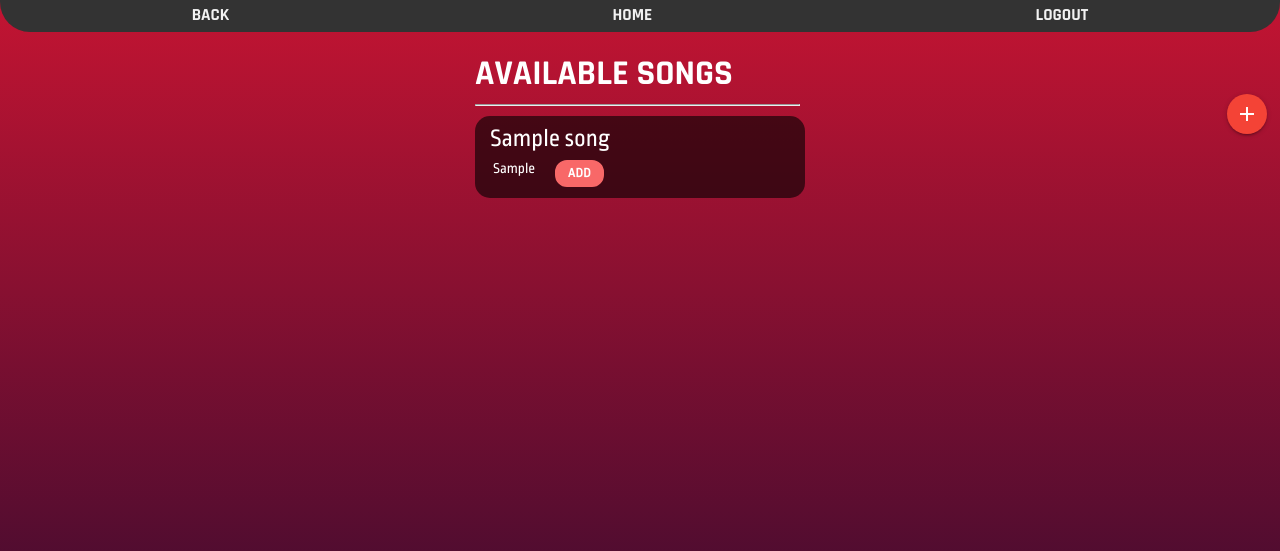
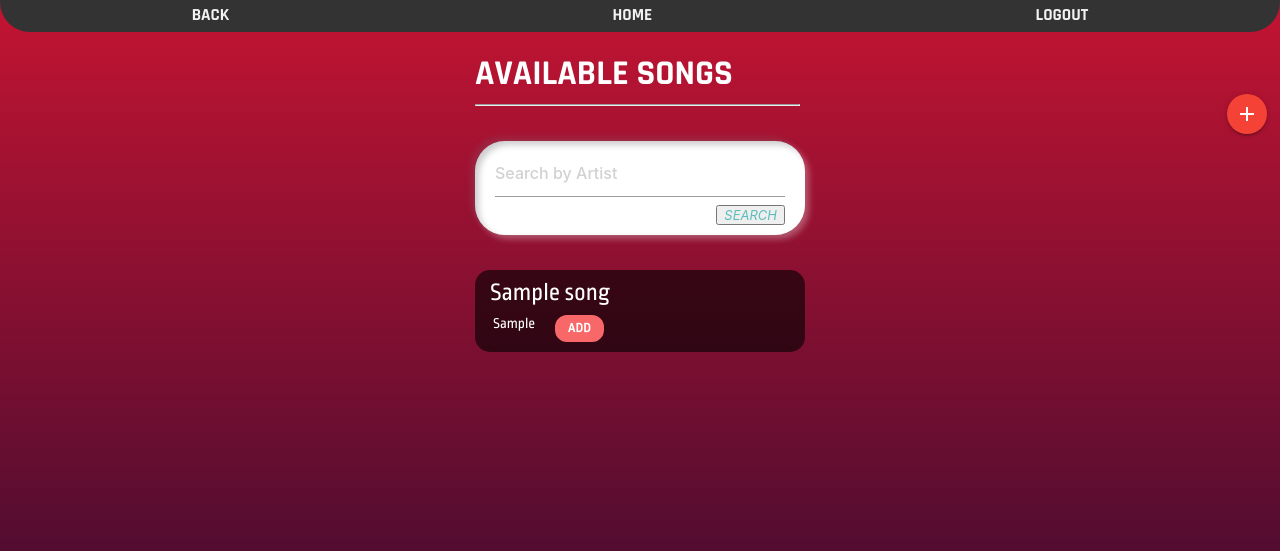
Before and after one commit to prabhjeevan/boomipy, a Django app: page /myplaylist/1/songs in a window 1280 px wide. Shown: the top 551 px of the page. Run offline with Django 3.2, Linux system fonts and the light colour scheme; a user stored in the database is signed in; tables that the repository leaves empty hold one stand-in row (values such as "Sample post").

Commit message:
removed dead code and added search bar

```diff
--- a/main_app/models.py
+++ b/main_app/models.py
@@ -12,10 +12,6 @@ class Song(models.Model):
     def __str__(self):
         return self.name
 
-    # def get_absolute_url(self):
-    #     return reverse('myplaylist', kwargs={'id': self.id})
-
-
 #adding a redirect url for a successful playlist creation
 class Playlist(models.Model):
     name = models.CharField(max_length=200)
--- a/main_app/static/css/style.css
+++ b/main_app/static/css/style.css
@@ -591,6 +591,78 @@ padding-bottom: 0px;
 }
 
 
+.search-container{
+  background: #fff;
+  height: auto;
+  border-radius: 30px;
+  padding: 10px 20px;
+  display: flex;
+  justify-content: center;
+  align-items: center;
+  cursor: pointer;
+  transition: 0.8s;
+  box-shadow: 4px 4px 6px 0 rgba(255, 255 , 255, 0.3),
+  -4px -4px 6px 0 rgba(116, 125 , 136, 0.2),
+  inset -4px -4px 6px 0 rgba(255, 255 , 255, 0.2),
+  inset 4px 4px 6px 0 rgba(0, 0 , 0, 0.2);
+  margin-right: 10px;
+}
+
+.search-container:hover > .search-input{
+  width: 400px;
+}
+
+.search-container .search-input{
+  background:transparent;
+  border: none;
+  outline: none;
+  width: 0px;
+  font-weight: 500;
+  font-size: 16px;
+  transition: 0.8s;
+}
+
+.search-container .search-btn .fas{
+  color: #5cbdbb;
+}
+
+@keyframes hoverShake {
+  0% {transform: skew(0deg, 0deg);}
+  25% {transform: skew(5deg, 5deg);}
+  75% {transform: skew(-5deg, -5deg);}
+  100% {transform: skew(0deg,0deg);}
+}
+
+.search-container:hover{
+  animation: hoverShake 0.15s linear 3;
+}
+
+#searchbar{
+  margin-top: 35px;
+  margin-bottom: 35px;
+}
+.search-btn{
+  font-size: small;
+  float: right;
+}
+
+#searchedsongresults{
+  background-color: rgba(0, 0 , 0, 0.6);
+  width: auto;
+  margin-right: 10px;
+  border-radius: 15px;
+  height: auto;
+  font-family: 'Ropa Sans', sans-serif;
+  color: white;
+  margin-bottom: 10px;
+  padding: 1px 3px 3px 15px;
+  margin-left: 10px;
+}
+
+#searchedresulttitle{
+  font-size: 10px;
+}
+
 
 @media screen and (min-width: 480px) {
 #hometext {
--- a/main_app/templates/available_songs.html
+++ b/main_app/templates/available_songs.html
@@ -11,6 +11,12 @@
     </div>
     <div id="line">
         <hr>
+    </div>
+    <div id="searchbar" class="search-container">
+        <form action="songs/searchbar" method="GET">
+            <input class="search-input" type="text" name="search" placeholder="Search by Artist"/>
+            <button class="search-btn" type="submit"><i class="fas fa-search">SEARCH</i></button>
+        </form>
     </div>
     {% if songs.count %}
         {% for song in songs %}
--- a/main_app/urls.py
+++ b/main_app/urls.py
@@ -25,4 +25,5 @@ urlpatterns = [
   path('myplaylist/<int:playlist_id>/<int:song_id>', views.youtube_video, name='youtube'),
   path('myplaylist/<int:playlist_id>/songs', views.AvailableSongs, name="availabe_songs"),
   path('myplaylist/add-songs', views.AddSongs, name="add_songs"),
+  path('myplaylist/<int:playlist_id>/songs/searchbar', views.searchbar, name="searchbar")
   ]
--- a/main_app/views.py
+++ b/main_app/views.py
@@ -33,7 +33,6 @@ def signup(request):
 @login_required
 def myplaylist(request):
   playlist = Playlist.objects.filter(user=request.user)
-  # playlist = Playlist.objects.all()
   username = request.user
   return render(request, 'myplaylist.html', {'playlist': playlist, 'username': username})
 
@@ -54,8 +53,6 @@ def youtube_video(request, playlist_id, song_id):
 
   r = requests.get(search_url, params=params)
   videoid = r.json()['items'][0]['id']['videoId']
-
-  # vid_id = r.items[0].id.videoId
   return redirect(f'https://www.youtube.com/watch?v={videoid}')
 
 # CRUD for playlist
@@ -133,3 +130,11 @@ def AddSongs(request):
     s.save()
 
   return render(request, 'available_songs.html', {'name': username, 'songchart': songchart, 'songs': songs, 'songchart2': songchart2, 'songs2': songs2})
+
+def searchbar(request, playlist_id):
+  playlist = Playlist.objects.get(id=playlist_id)
+  if request.method == 'GET':
+    search = request.GET.get('search')
+    searchedsong = Song.objects.all().filter(artist__icontains=search)
+
+    return render(request, 'searchbar.html', {'playlist': playlist, 'searchedsong': searchedsong })
```
Also changed, not shown: main_app/templates/base.html (+0 -12 lines), main_app/templates/searchbar.html (added, +20 -0 lines), 1 other file.
